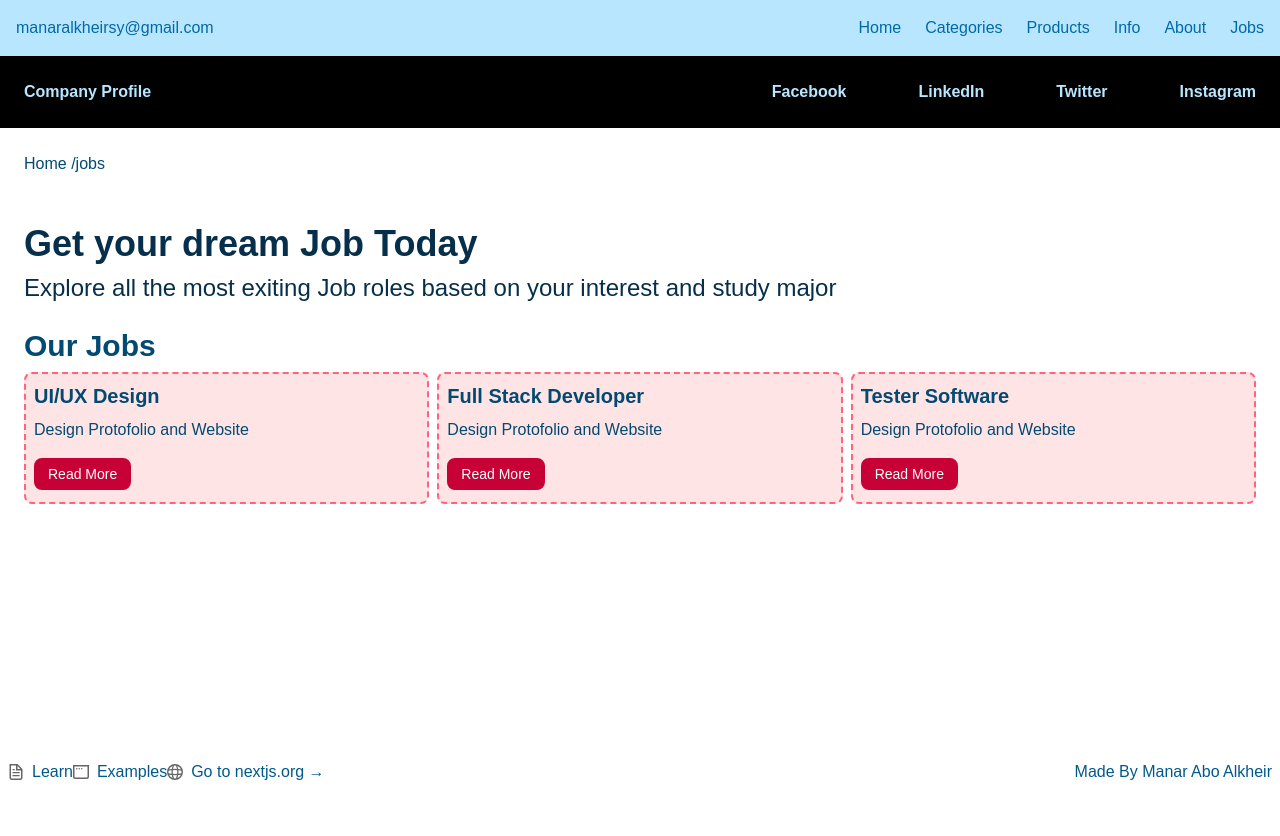
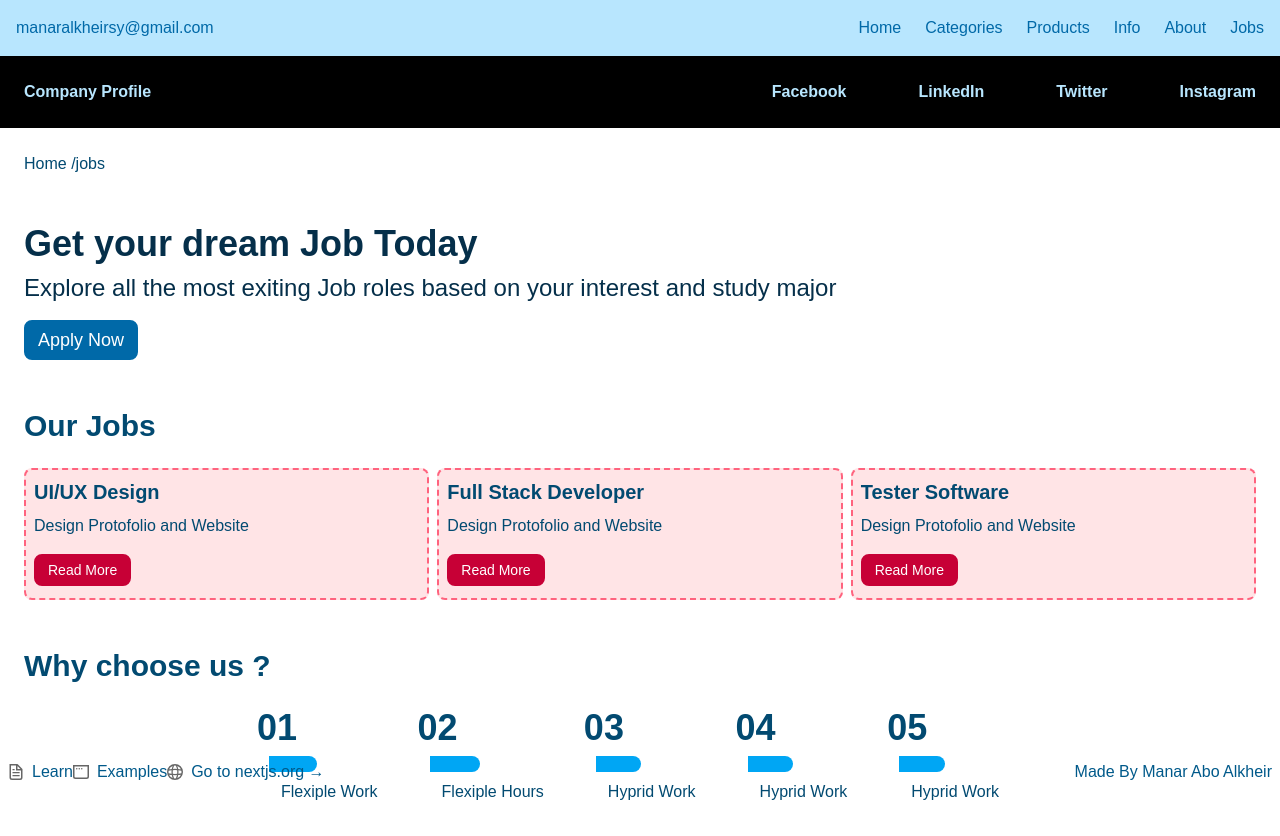
Before and after one commit to ENG9MANAR9SC/practice-react, a Next.js app: page /jobs in a window 1280 px wide. Before the commit the page ends 800 px from the top, so only its background shows below. Built offline with nearby package versions, Linux system fonts and the light colour scheme.

Commit message:
working on jobs page

```diff
--- a/src/app/jobs/page.tsx
+++ b/src/app/jobs/page.tsx
@@ -2,26 +2,55 @@ import styles from "./Jobs.module.css";
 
 function jobs () {
     return <div className={styles.main}>
-      <div className="mb-6 text-sky-950 ">
+      <div className="mb-12 text-sky-950 ">
         <h3 className="pb-2 font-bold text-4xl">Get your dream Job Today</h3>
         <p className="text-2xl">Explore all the most exiting Job roles based on your interest and study major</p>
+        <button className="mt-4 border-2 p-1 rounded-lg border-sky-700 text-lg text-white bg-sky-700 px-3 cursor-pointer"> Apply Now </button>
       </div>
-      <h3 className="mb-2 font-bold text-3xl">Our Jobs</h3>
-      <div className="mb-4 flex gap-2">
+      <h3 className="mb-6 font-bold text-3xl">Our Jobs</h3>
+      <div className="mb-12 flex gap-2">
         <div className="border-2 border-dashed rounded-lg border-rose-400 p-2 pb-3 w-1/3 bg-rose-100">
           <h4 className="pb-2 text-xl font-bold">UI/UX Design</h4>
           <p>Design Protofolio and Website</p>
-          <button className="mt-4 border-2 p-1 rounded-lg border-rose-700 text-sm text-white bg-rose-700 px-3">Read More </button>
+          <button className="mt-4 border-2 p-1 rounded-lg border-rose-700 text-sm text-white bg-rose-700 px-3 cursor-pointer">Read More </button>
         </div>
         <div className="border-2 border-dashed rounded-lg border-rose-400 p-2 pb-3 w-1/3 bg-rose-100">
           <h4 className="pb-2 text-xl font-bold">Full Stack Developer</h4>
           <p>Design Protofolio and Website</p>
-          <button className="mt-4 border-2 p-1 rounded-lg border-rose-700 text-sm text-white bg-rose-700 px-3">Read More </button>
+          <button className="mt-4 border-2 p-1 rounded-lg border-rose-700 text-sm text-white bg-rose-700 px-3 cursor-pointer">Read More </button>
         </div>
         <div className="border-2 border-dashed rounded-lg border-rose-400 p-2 pb-3 w-1/3 bg-rose-100">
           <h4 className="pb-2 text-xl font-bold">Tester Software</h4>
           <p>Design Protofolio and Website</p>
-          <button className="mt-4 border-2 p-1 rounded-lg border-rose-700 text-sm text-white bg-rose-700 px-3">Read More </button>
+          <button className="mt-4 border-2 p-1 rounded-lg border-rose-700 text-sm text-white bg-rose-700 px-3 cursor-pointer">Read More </button>
+        </div>
+      </div>
+      <h3 className="mb-6 font-bold text-3xl">Why choose us ?</h3>
+      <div className="flex gap-4 m-2 justify-center">
+        <div>
+          <h4 className="text-4xl font-bold">01</h4>
+          <div className="bg-sky-500 h-3 w-1/3 rounded-r-lg mx-3 py-2 my-2"></div>
+          <p className="px-6 ">Flexiple Work</p>
+        </div>
+        <div>
+          <h4 className="text-4xl font-bold">02</h4>
+          <div className="bg-sky-500 h-3 w-1/3 rounded-r-lg mx-3 py-2 my-2"></div>
+          <p className="px-6 ">Flexiple Hours</p>
+        </div>
+        <div>
+          <h4 className="text-4xl font-bold">03</h4>
+          <div className="bg-sky-500 h-3 w-1/3 rounded-r-lg mx-3 py-2 my-2"></div>
+          <p className="px-6 ">Hyprid Work</p>
+        </div>
+        <div>
+          <h4 className="text-4xl font-bold">04</h4>
+          <div className="bg-sky-500 h-3 w-1/3 rounded-r-lg mx-3 py-2 my-2"></div>
+          <p className="px-6 ">Hyprid Work</p>
+        </div>
+        <div>
+          <h4 className="text-4xl font-bold">05</h4>
+          <div className="bg-sky-500 h-3 w-1/3 rounded-r-lg mx-3 py-2 my-2"></div>
+          <p className="px-6 ">Hyprid Work</p>
         </div>
       </div>
     </div>
```
